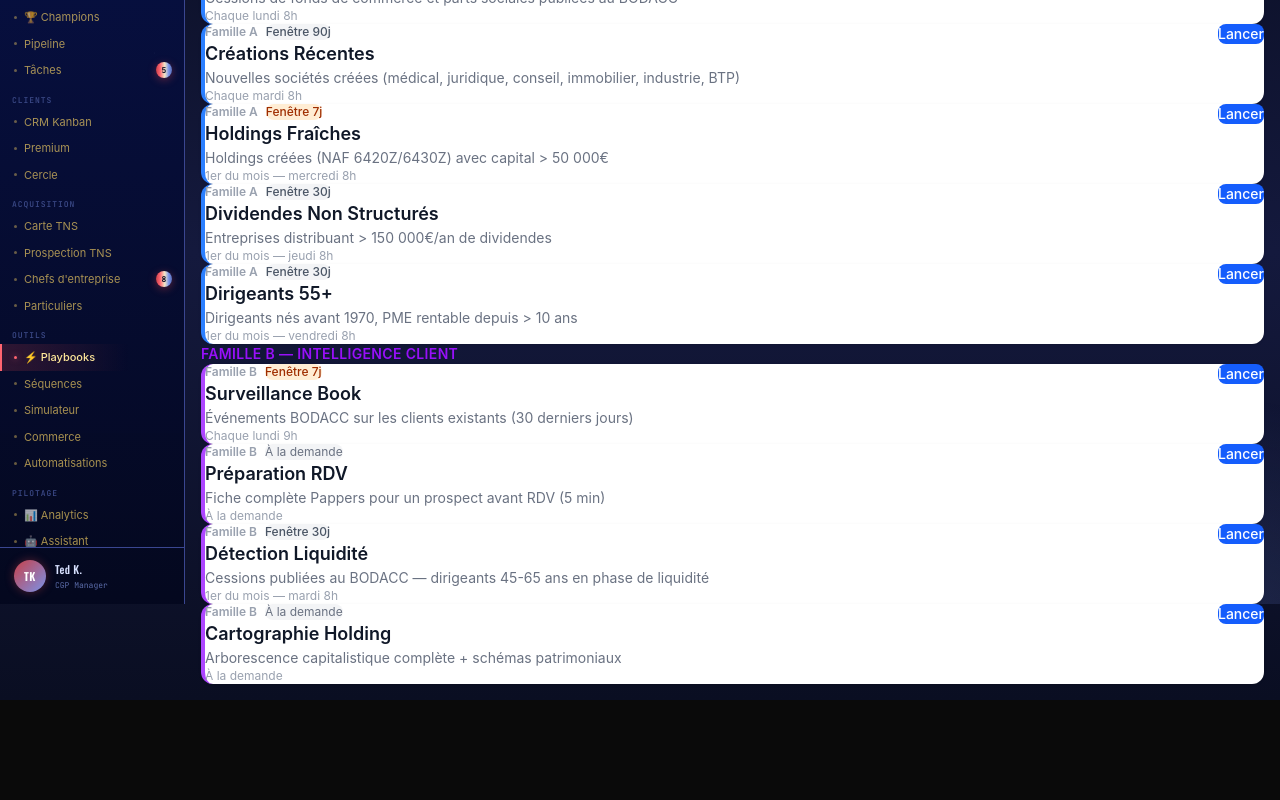
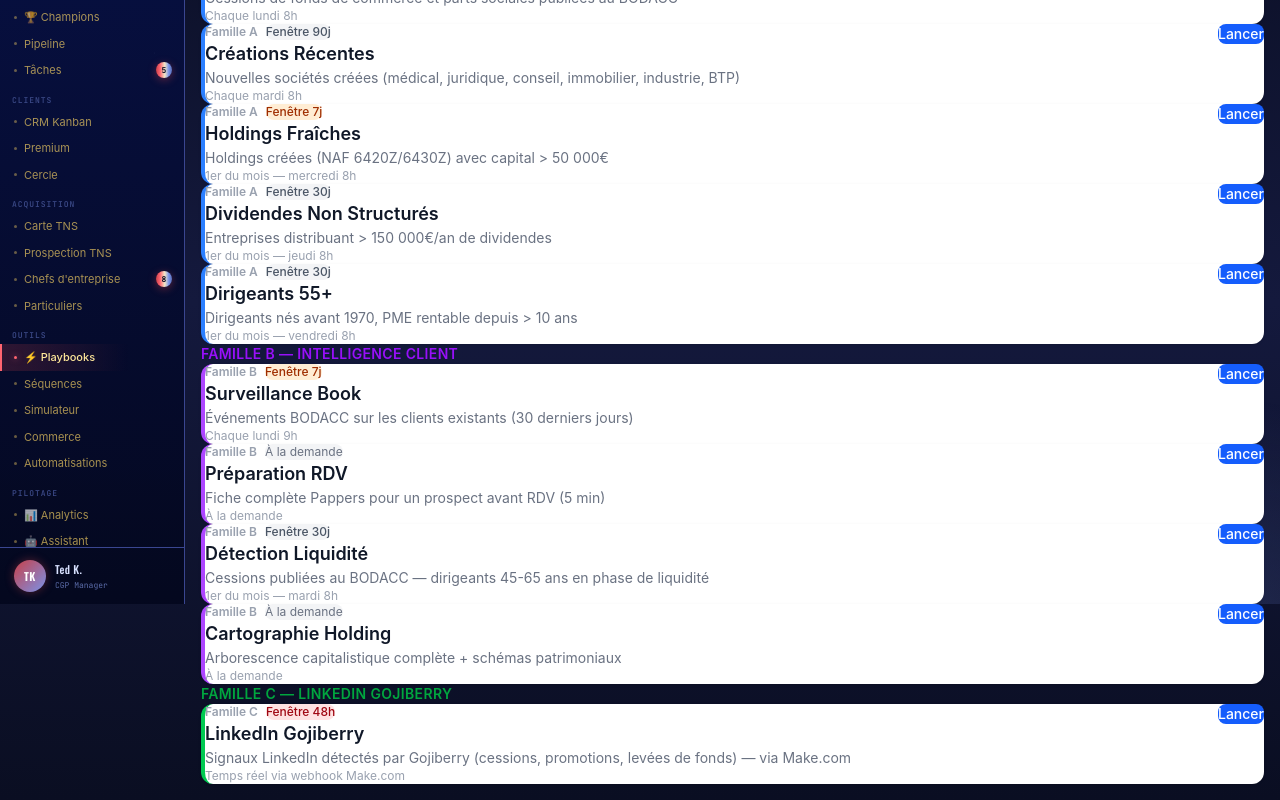
Before and after one commit to amieroeducation-pixel/TedScaleWithOuss, a Next.js app: page /playbooks in a window 1280 px wide. Shown: the part 196-996 px from the top of the page. Before the commit the page ends 896 px from the top, so only its background shows below. Built offline with nearby package versions, Linux system fonts and the light colour scheme; no server answers.

Commit message:
feat: add Famille C LinkedIn Gojiberry section in playbooks dashboard

```diff
--- a/src/app/(dashboard)/playbooks/page.tsx
+++ b/src/app/(dashboard)/playbooks/page.tsx
@@ -43,6 +43,7 @@ export default function PlaybooksPage() {
 
   const familyA = PLAYBOOKS.filter(p => p.family === 'A')
   const familyB = PLAYBOOKS.filter(p => p.family === 'B')
+  const familyC = PLAYBOOKS.filter(p => p.family === 'C')
 
   return (
     <div className="space-y-8 p-6">
@@ -86,6 +87,24 @@ export default function PlaybooksPage() {
           ))}
         </div>
       </section>
+
+      <section>
+        <h2 className="mb-3 text-sm font-semibold uppercase tracking-wide text-green-600">
+          Famille C — LinkedIn Gojiberry
+        </h2>
+        <div className="space-y-3">
+          {familyC.map(p => (
+            <Link key={p.id} href={`/playbooks/${p.id}`} className="block">
+              <PlaybookCard
+                playbook={p}
+                lastRun={lastRuns[p.id]}
+                onRun={(id) => { handleRun(id) }}
+                isRunning={runningIds.has(p.id)}
+              />
+            </Link>
+          ))}
+        </div>
+      </section>
     </div>
   )
 }
```
